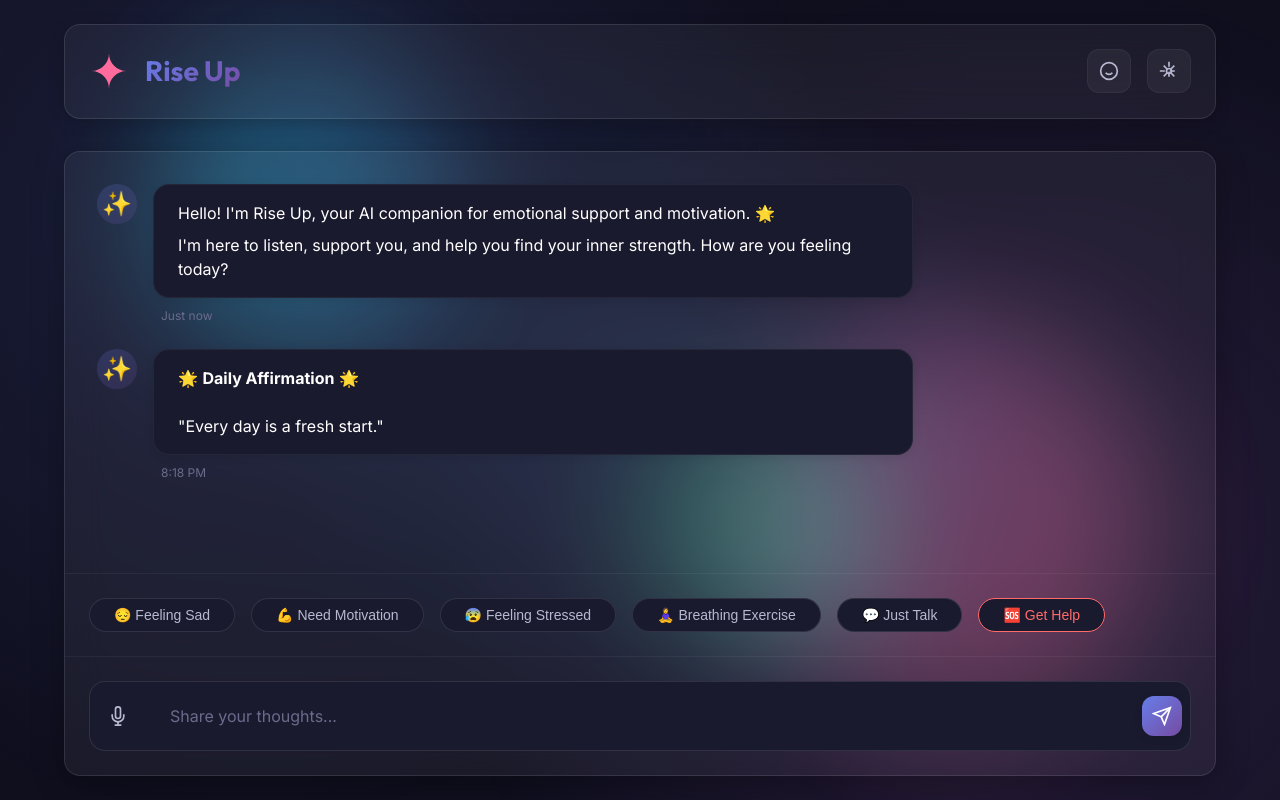
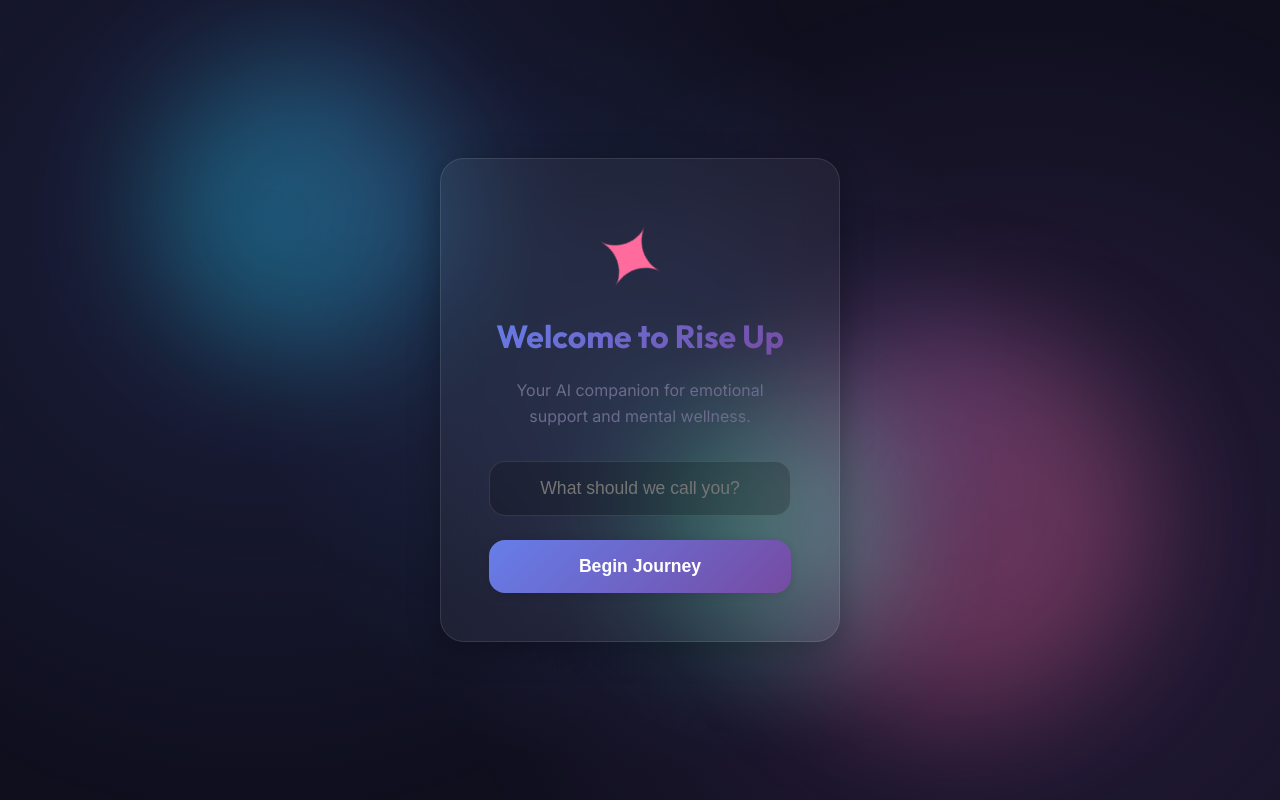
Before and after one commit to GulamShaikh/RiseUP, a website built with Vite: page index.html in a window 1280 px wide. Built offline with nearby package versions, Linux system fonts and the light colour scheme.

Commit message:
Add simple login screen

```diff
--- a/index.html
+++ b/index.html
@@ -30,8 +30,33 @@
         <div class="shape shape-3"></div>
     </div>
 
+    <!-- Login Screen -->
+    <div class="login-screen" id="login-screen">
+        <div class="login-content">
+            <div class="login-logo">
+                <svg viewBox="0 0 24 24" fill="none" xmlns="http://www.w3.org/2000/svg">
+                    <path d="M12 2C12 7.5 16.5 12 22 12C16.5 12 12 16.5 12 22C12 16.5 7.5 12 2 12C7.5 12 12 7.5 12 2Z"
+                        fill="url(#login-logo-gradient)" />
+                    <defs>
+                        <linearGradient id="login-logo-gradient" x1="2" y1="2" x2="22" y2="22">
+                            <stop offset="0%" stop-color="#FF6B9D" />
+                            <stop offset="100%" stop-color="#C371F5" />
+                        </linearGradient>
+                    </defs>
+                </svg>
+            </div>
+            <h1>Welcome to Rise Up</h1>
+            <p class="login-subtitle">Your AI companion for emotional support and mental wellness.</p>
+
+            <div class="input-group">
+                <input type="text" id="username-input" placeholder="What should we call you?" autocomplete="off">
+                <button id="login-btn">Begin Journey</button>
+            </div>
+        </div>
+    </div>
+
     <!-- Main Container -->
-    <div class="app-container">
+    <div class="app-container" style="display: none;">
         <!-- Header -->
         <header class="app-header">
             <div class="logo-container">
--- a/script.js
+++ b/script.js
@@ -19,10 +19,61 @@ class RiseUpChatbot {
         this.cacheElements();
         this.attachEventListeners();
         this.loadSettings();
-        this.loadHistory(); // Load saved messages
+        this.checkLoginStatus(); // Check if user is logged in
+        this.updateMoodHistoryUI(); // Initial render of mood history
+    }
+
+    checkLoginStatus() {
+        const username = localStorage.getItem('riseup-username');
+        if (username) {
+            this.showChat(username, false); // false means don't show welcome message again if just refreshing
+        } else {
+            this.showLogin();
+        }
+    }
+
+    showLogin() {
+        document.getElementById('login-screen').style.display = 'flex';
+        document.querySelector('.app-container').style.display = 'none';
+
+        const loginBtn = document.getElementById('login-btn');
+        const usernameInput = document.getElementById('username-input');
+
+        const handleLogin = () => {
+            const name = usernameInput.value.trim();
+            if (name) {
+                localStorage.setItem('riseup-username', name);
+                this.showChat(name, true); // true means show welcome message
+            }
+        };
+
+        loginBtn.onclick = handleLogin;
+        usernameInput.onkeypress = (e) => {
+            if (e.key === 'Enter') handleLogin();
+        };
+    }
+
+    showChat(username, isNewLogin) {
+        document.getElementById('login-screen').style.display = 'none';
+        document.querySelector('.app-container').style.display = 'block'; // Or flex, depending on CSS
+
+        // Ensure proper display style
+        document.querySelector('.app-container').style.removeProperty('display');
+
+        if (isNewLogin) {
+            // Add personalized welcome message
+            const welcomeMsg = `Hello ${username}! I'm Rise Up, your AI companion for emotional support and motivation. 🌟\n\nI'm here to listen, support you, and help you find your inner strength. How are you feeling today?`;
+
+            // Clear previous empty welcome messages if any
+            this.chatMessages.innerHTML = '';
+            this.addMessage(welcomeMsg, 'bot');
+            this.playSound('open');
+        } else {
+            // Just ensure elements are cached and listeners attached if not already
+            this.loadHistory(); // Load history only if not new login to avoid duplicates or overwrites
+            this.checkDailyAffirmation();
+        }
         this.initializeSpeechRecognition();
-        this.checkDailyAffirmation(); // Check for daily affirmation
-        this.updateMoodHistoryUI(); // Initial render of mood history
     }
 
     cacheElements() {
--- a/styles.css
+++ b/styles.css
@@ -1460,3 +1460,100 @@ input:focus-visible {
     background: linear-gradient(135deg, rgba(67, 233, 123, 0.3), rgba(56, 249, 215, 0.3));
     box-shadow: 0 0 20px rgba(67, 233, 123, 0.3);
 }
+/* ===========================
+   Login Screen
+   =========================== */
+.login-screen {
+    position: fixed;
+    inset: 0;
+    z-index: 2000;
+    display: flex;
+    align-items: center;
+    justify-content: center;
+    padding: var(--spacing-md);
+    background: transparent;
+}
+
+.login-content {
+    background: rgba(255, 255, 255, 0.05);
+    backdrop-filter: blur(20px);
+    border: 1px solid rgba(255, 255, 255, 0.1);
+    border-radius: var(--radius-xl);
+    padding: var(--spacing-xl);
+    text-align: center;
+    max-width: 400px;
+    width: 100%;
+    box-shadow: var(--shadow-lg);
+    animation: slideUp 0.5s ease-out;
+}
+
+.login-logo {
+    width: 80px;
+    height: 80px;
+    margin: 0 auto var(--spacing-md);
+    animation: float 6s infinite ease-in-out;
+}
+
+.login-content h1 {
+    font-family: var(--font-display);
+    font-size: 2rem;
+    margin-bottom: var(--spacing-sm);
+    background: var(--primary-gradient);
+    -webkit-background-clip: text;
+    -webkit-text-fill-color: transparent;
+    background-clip: text;
+}
+
+.login-subtitle {
+    color: var(--text-muted);
+    margin-bottom: var(--spacing-lg);
+    font-size: 1rem;
+}
+
+.input-group {
+    display: flex;
+    flex-direction: column;
+    gap: var(--spacing-md);
+}
+
+#username-input {
+    width: 100%;
+    padding: 16px;
+    border-radius: var(--radius-lg);
+    border: 1px solid rgba(255, 255, 255, 0.1);
+    background: rgba(0, 0, 0, 0.2);
+    color: var(--text-primary);
+    font-size: 1.1rem;
+    text-align: center;
+    transition: all var(--transition-base);
+}
+
+#username-input:focus {
+    outline: none;
+    border-color: var(--accent-purple);
+    background: rgba(0, 0, 0, 0.3);
+    box-shadow: 0 0 0 4px rgba(195, 113, 245, 0.1);
+}
+
+#login-btn {
+    width: 100%;
+    padding: 16px;
+    border-radius: var(--radius-lg);
+    border: none;
+    background: var(--primary-gradient);
+    color: white;
+    font-size: 1.1rem;
+    font-weight: 600;
+    cursor: pointer;
+    transition: all var(--transition-base);
+    box-shadow: var(--shadow-sm);
+}
+
+#login-btn:hover {
+    transform: translateY(-2px);
+    box-shadow: 0 8px 25px rgba(195, 113, 245, 0.4);
+}
+
+#login-btn:active {
+    transform: translateY(0);
+}
```
